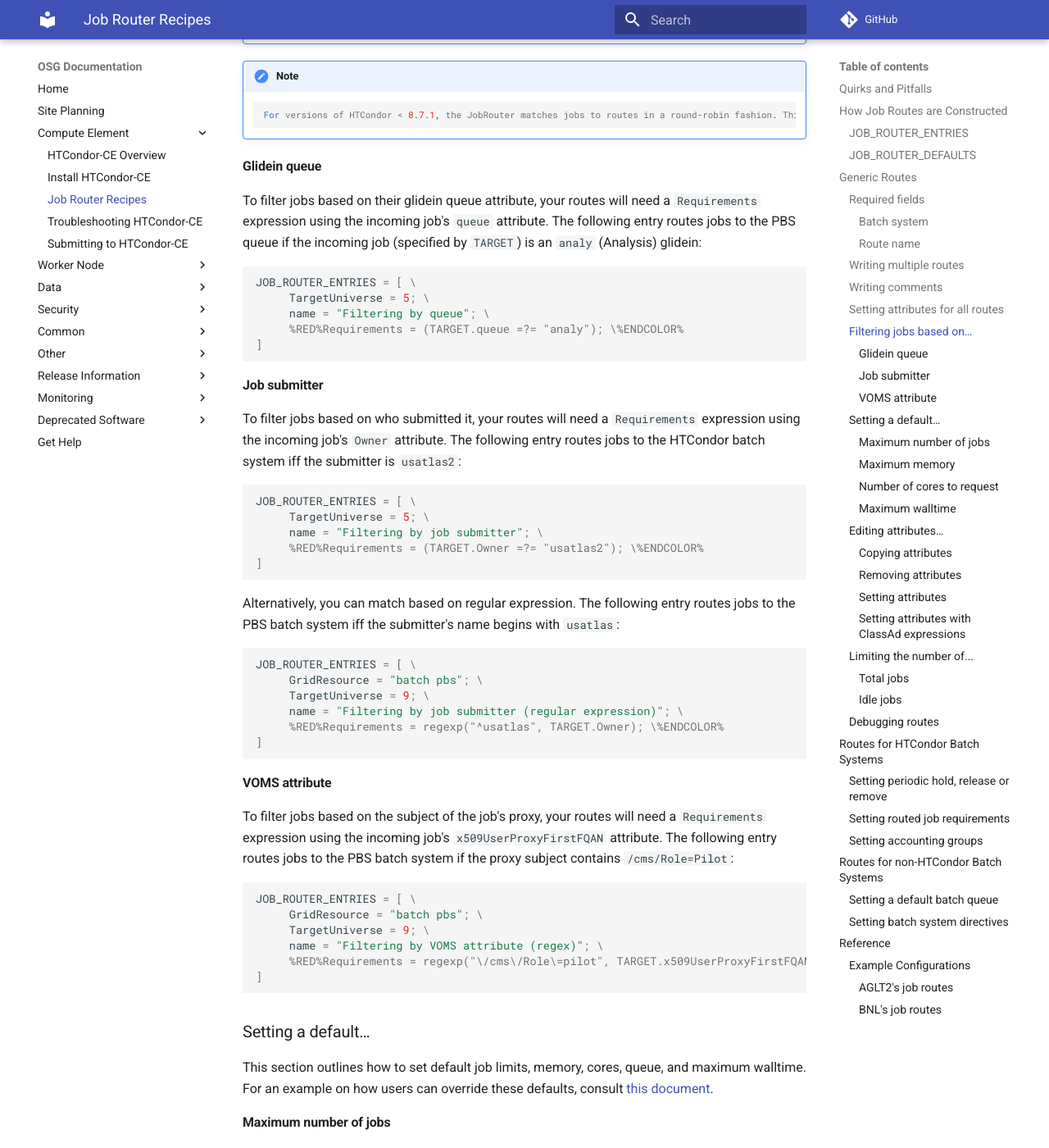
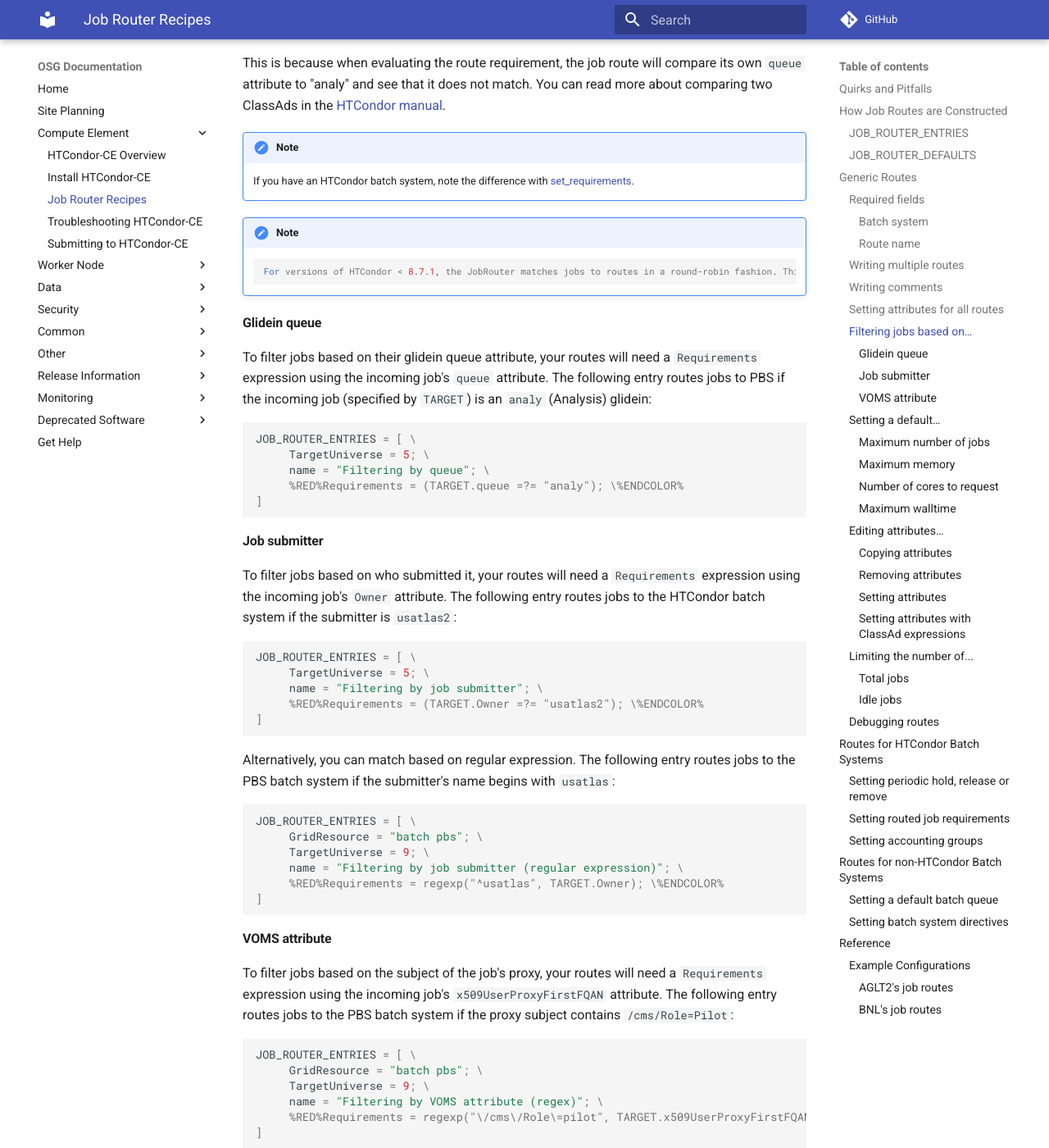
Before and after one commit to osg-htc/docs, an MkDocs documentation site: the page built from docs/compute-element/job-router-recipes.md, in a window 1280 px wide and 1400 px high, scrolled down 4789 px. Shown: the whole window at 82% size. Built offline with MkDocs 1.6.1 and Material for MkDocs 9.7.7, drawn with Linux system fonts in a browser that asks for light colours; comment, search, counter and statistics services are not loaded; old or Windows-style settings are respelled for this version of MkDocs; some of the changed text lies outside the part shown.

Commit message:
Editing the router recipes
- Adding definitions at the top that are useful throughout
- Minor edits here and there.

The page is still accurate.  And the links to HTCondor documentation are to 8.6 version.

````diff
--- a/docs/compute-element/job-router-recipes.md
+++ b/docs/compute-element/job-router-recipes.md
@@ -18,7 +25,7 @@
 How Job Routes are Constructed
 ------------------------------
 
-Each job route’s [ClassAd](http://research.cs.wisc.edu/htcondor/manual/v8.6/4_1HTCondor_s_ClassAd.html) is constructed by combining each entry from the `JOB_ROUTER_ENTRIES` with the `JOB_ROUTER_DEFAULTS`. Attributes that are [set_](#setting-attributes) in `JOB_ROUTER_ENTRIES` will override those [set_](#setting-attributes) in `JOB_ROUTER_DEFAULTS`
+Each job route’s [ClassAd](http://research.cs.wisc.edu/htcondor/manual/v8.6/4_1HTCondor_s_ClassAd.html) is constructed by combining each entry from the `JOB_ROUTER_ENTRIES` with the `JOB_ROUTER_DEFAULTS`. Attributes that are [set_*](#setting-attributes) in `JOB_ROUTER_ENTRIES` will override those [set_*](#setting-attributes) in `JOB_ROUTER_DEFAULTS`
 
 ### JOB_ROUTER_ENTRIES
 
@@ -26,11 +33,10 @@
 
 ### JOB_ROUTER_DEFAULTS
 
-`JOB_ROUTER_DEFAULTS` is a python-generated configuration variable that sets default job route values that are required for the HTCondor-CE's functionality. To view its contents, run the following command:
+`JOB_ROUTER_DEFAULTS` is a python-generated configuration variable that sets default job route values that are required for the HTCondor-CE's functionality. To view its contents in a readable format, run the following command:
 
-``` console
-user@host $ condor_ce_config_val JOB_ROUTER_DEFAULTS | sed 's/;/;\n/g'
-```
+    :::console
+    user@host $ condor_ce_config_val JOB_ROUTER_DEFAULTS | sed 's/;/;\n/g'
 
 !!! warning
     If a value is set in [JOB\_ROUTER\_DEFAULTS](#job_router_defaults) with `eval_set_<variable>`, override it by using `eval_set_<variable>` in the `JOB_ROUTER_ENTRIES`. Do this at your own risk as it may cause the CE to break.
@@ -49,7 +55,7 @@
 
 #### Batch system
 
-Each route needs to indicate the type of batch system that jobs should be routed to. For HTCondor batch systems, the `TargetUniverse` attribute needs to be set to `5` or `"vanilla"`. For all other batch systems, the `TargetUniverse` attribute needs to be set to `9` or `"grid"` and the `GridResource` attribute needs to be set to `"batch <batch system>"` (where `<batch system>` can be one of `pbs` (for both users of `pbs` and `SLURM`), `lsf`, or `sge`).
+Each route needs to indicate the type of batch system that jobs should be routed to. For HTCondor batch systems, the `TargetUniverse` attribute needs to be set to `5` or `"vanilla"`. For all other batch systems, the `TargetUniverse` attribute needs to be set to `9` or `"grid"` and the `GridResource` attribute needs to be set to `"batch <batch system>"` (where `<batch system>` can be one of `pbs`, `slurm`, `lsf`, or `sge`).
 
 ```
 JOB_ROUTER_ENTRIES = [ \
@@ -74,7 +80,7 @@
 ]
 ```
 
-The name of the route will be useful in debugging since it shows up in the output of [condor\_ce\_job\_router\_info](troubleshoot-htcondor-ce#condor_ce_job_router_info), the [JobRouterLog](troubleshoot-htcondor-ce#jobrouterlog), and in the ClassAd of the routed job, which can be viewed with [condor\_ce\_q](troubleshoot-htcondor-ce#condor_ce_q) or [condor\_ce\_history](troubleshoot-htcondor-ce#condor_ce_history).
+The name of the route will be useful in debugging since it shows up in the output of [condor\_ce\_job\_router\_info](/compute-element/troubleshoot-htcondor-ce#condor_ce_job_router_info), the [JobRouterLog](/compute-element/troubleshoot-htcondor-ce#jobrouterlog), and in the ClassAd of the routed job, which can be viewed with [condor\_ce\_q](/compute-element/troubleshoot-htcondor-ce#condor_ce_q) or [condor\_ce\_history](/compute-element/troubleshoot-htcondor-ce#condor_ce_history).
 
 ### Writing multiple routes
 
@@ -135,7 +141,7 @@
 
 ### Filtering jobs based on…
 
-To filter jobs, use the `Requirements` attribute. Jobs will evaluate against the ClassAd expression set in the `Requirements` and if the expression evaluates to `TRUE`, the route will match. More information on the syntax of ClassAd's can be found in the [HTCondor manual](http://research.cs.wisc.edu/htcondor/manual/v8.6/4_1HTCondor_s_ClassAd.html). For an example on how incoming jobs interact with filtering in job routes, consult [this document](submit-htcondor-ce).
+To filter jobs, use the `Requirements` attribute. Jobs will evaluate against the ClassAd expression set in the `Requirements` and if the expression evaluates to `TRUE`, the route will match. More information on the syntax of ClassAd's can be found in the [HTCondor manual](http://research.cs.wisc.edu/htcondor/manual/v8.6/4_1HTCondor_s_ClassAd.html). For an example on how incoming jobs interact with filtering in job routes, consult [this document](/compute-element/submit-htcondor-ce).
 
 When setting requirements, you need to prefix job attributes that you are filtering with `TARGET.` so that the job route knows to compare the attribute of the incoming job rather than the route’s own attribute. For example, if an incoming job has a `queue = "analy"` attribute, then the following job route will not match:
 
@@ -158,7 +164,7 @@
 
 #### Glidein queue
 
-To filter jobs based on their glidein queue attribute, your routes will need a `Requirements` expression using the incoming job's `queue` attribute. The following entry routes jobs to the PBS queue if the incoming job (specified by `TARGET`) is an `analy` (Analysis) glidein:
+To filter jobs based on their glidein queue attribute, your routes will need a `Requirements` expression using the incoming job's `queue` attribute. The following entry routes jobs to PBS if the incoming job (specified by `TARGET`) is an `analy` (Analysis) glidein:
 
 ```
 JOB_ROUTER_ENTRIES = [ \
@@ -170,7 +176,7 @@
 
 #### Job submitter
 
-To filter jobs based on who submitted it, your routes will need a `Requirements` expression using the incoming job's `Owner` attribute. The following entry routes jobs to the HTCondor batch system iff the submitter is `usatlas2`:
+To filter jobs based on who submitted it, your routes will need a `Requirements` expression using the incoming job's `Owner` attribute. The following entry routes jobs to the HTCondor batch system if the submitter is `usatlas2`:
 
 ```
 JOB_ROUTER_ENTRIES = [ \
@@ -180,7 +186,7 @@
 ]
 ```
 
-Alternatively, you can match based on regular expression. The following entry routes jobs to the PBS batch system iff the submitter's name begins with `usatlas`:
+Alternatively, you can match based on regular expression. The following entry routes jobs to the PBS batch system if the submitter's name begins with `usatlas`:
 
 ```
 JOB_ROUTER_ENTRIES = [ \
@@ -217,7 +223,7 @@
 ```
 
 !!! note
-    The above configuration  is to be placed directly into the HTCondor-CE configuration, not into a job route.
+    The above configuration is to be placed directly into the HTCondor-CE configuration, not into a job route.
 
 #### Maximum memory
 
@@ -315,7 +321,7 @@
 
 #### Setting attributes with ClassAd expressions
 
-To set an attribute to a ClassAd expression to be evaluated, use `set_eval`. The following route sets the `Experiment` attribute to `atlas.osguser` if the Owner of the incoming job is `osguser`:
+To set an attribute to a ClassAd expression to be evaluated, use `eval_set`. The following route sets the `Experiment` attribute to `atlas.osguser` if the Owner of the incoming job is `osguser`:
 
 !!! note
     If a value is set in JOB\_ROUTER\_DEFAULTS with `eval_set_<variable>`, override it by using `eval_set_<variable>` in the `JOB_ROUTER_ENTRIES`.
@@ -402,6 +408,8 @@
 
 To release, remove or put a job on hold if it meets certain criteria, use the `PERIODIC_*` family of attributes. By default, periodic expressions are evaluated once every 300 seconds but this can be changed by setting `PERIODIC_EXPR_INTERVAL` in your CE's configuration.
 
+In this example, we set the routed job on hold if the job is idle and has been started at least once or if the job has tried to start more than once.  This will catch jobs which are starting and stopping multiple times.
+
 ```
 JOB_ROUTER_ENTRIES = [ \
      TargetUniverse = 5; \
@@ -417,7 +425,7 @@
 
 ### Setting routed job requirements
 
-If you need to set requirements on your routed job, you will need to use `set_Requirements` instead of `Requirements`. The `Requirements` attribute filters jobs coming into your CE into different job routes whereas `set_requirements` will set conditions on the routed job that must be met by the worker node it lands on. For more information on requirements, consult the [HTCondor manual](http://research.cs.wisc.edu/htcondor/manual/v8.6/2_5Submitting_Job.html#SECTION00357000000000000000).
+If you need to set requirements on your routed job, you will need to use `set_Requirements` instead of `Requirements`. The `Requirements` attribute filters jobs coming into your CE into different job routes whereas `set_Requirements` will set conditions on the routed job that must be met by the worker node it lands on. For more information on requirements, consult the [HTCondor manual](http://research.cs.wisc.edu/htcondor/manual/v8.6/2_5Submitting_Job.html#SECTION00357000000000000000).
 
 To ensure that your job lands on a Linux machine in your pool:
 
@@ -430,7 +438,7 @@
 
 ### Setting accounting groups
 
-To assign jobs to an HTCondor accounting group to manage fair share on your local batch system, we recommend using [UID and ExtAttr tables](install-htcondor-ce#htcondor-accounting-groups).
+To assign jobs to an HTCondor accounting group to manage fair share on your local batch system, we recommend using [UID and ExtAttr tables](/compute-element/install-htcondor-ce#htcondor-accounting-groups).
 
 Routes for non-HTCondor Batch Systems
 -------------------------------------
@@ -694,14 +702,6 @@
 Source: <http://www.usatlas.bnl.gov/twiki/bin/view/Admins/HTCondorCE.html>
 
 ```
-###############################################################################
-#
-# HTCondor-CE HTCondor batch system configuration file.
-#
-###############################################################################
-
-# Submit the job to the site Condor
-
 JOB_ROUTER_ENTRIES = \
    [ \
      GridResource = "condor localhost localhost"; \
````
Also changed, not shown: other parts of docs/compute-element/job-router-recipes.md (+8 -1 lines).
